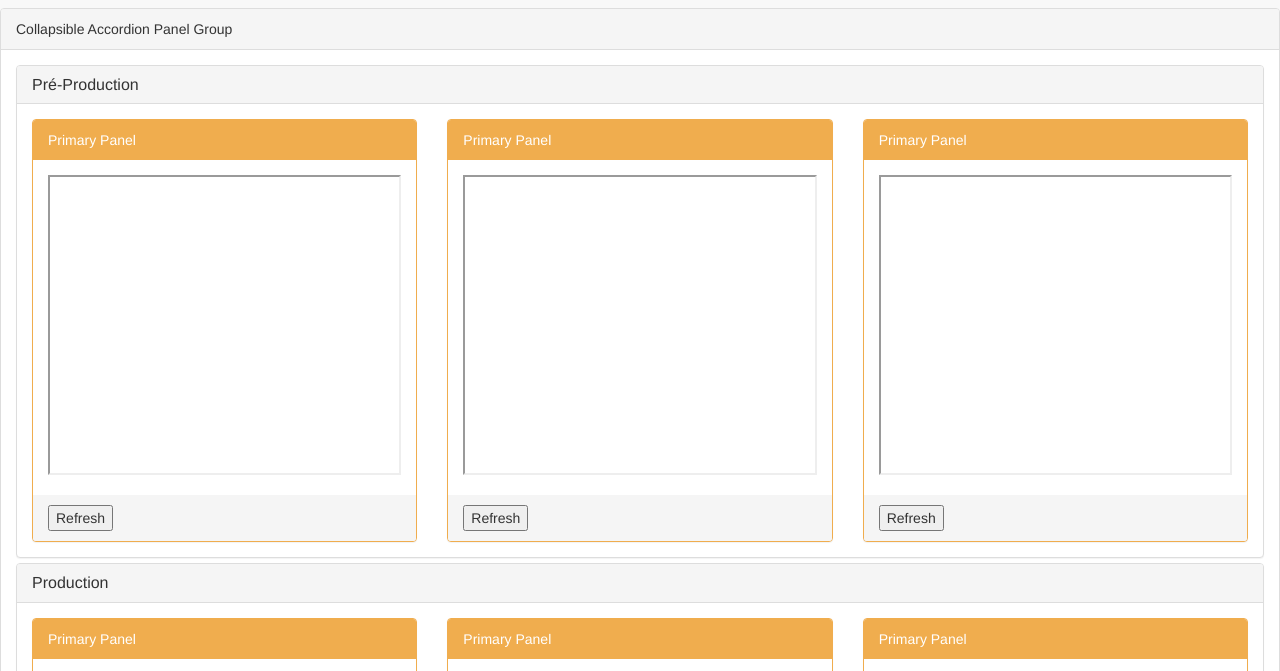
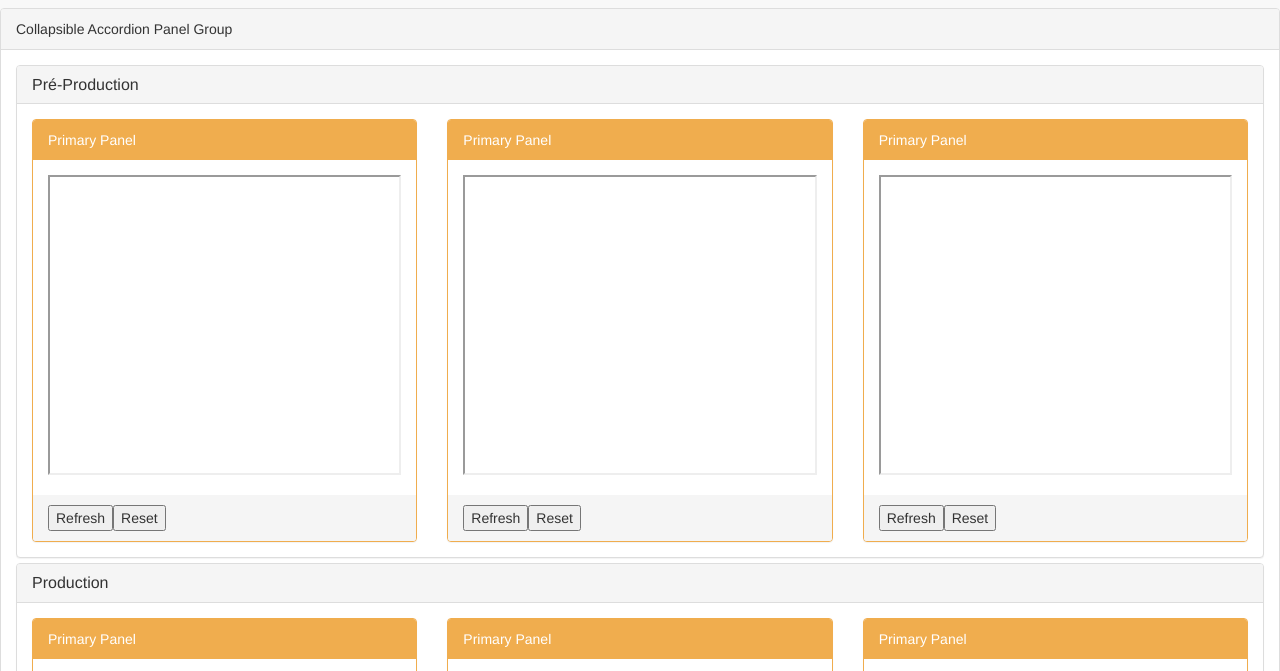
Before and after one commit to joffroy59/multiplePageAggregator, a website: page pages/panels-preprod.html in a window 1280 px wide. Shown: the part 102-773 px from the top of the page. Drawn offline with Linux system fonts and the light colour scheme.

Commit message:
add button to clear src of iframe

```diff
--- a/pages/panels-preprod.html
+++ b/pages/panels-preprod.html
@@ -167,16 +167,25 @@
 		$divColPanelB.append($iframe)
 		$divPanelHeading.append($divColPanelB)
 		var $divColPanelF = $("<div>", {class: "panel-footer"});
-		var $iframeButton = $("<button>", {id: "booton"+iframeId});
 
-		$iframeButton.text("Refresh")
-		$divColPanelF.append($iframeButton)
+		var $iframeButtonRefresh = $("<button>", {id: "booton"+iframeId});
+		$iframeButtonRefresh.text("Refresh")
+		$divColPanelF.append($iframeButtonRefresh)
+
+		var $iframeButtonReset = $("<button>", {id: "bootonReset"+iframeId});
+		$iframeButtonReset.text("Reset")
+		$divColPanelF.append($iframeButtonReset)
+
 		$divPanelHeading.append($divColPanelF)
 
 		$anchor.append($divCol);
 
-		$iframeButton.click(function () {
+		$iframeButtonRefresh.click(function () {
 			$('#' + iframeId).attr("src", url);
+		});
+
+		$iframeButtonReset.click(function () {
+			$('#' + iframeId).attr("src", "");
 		});
 
 	}
```
